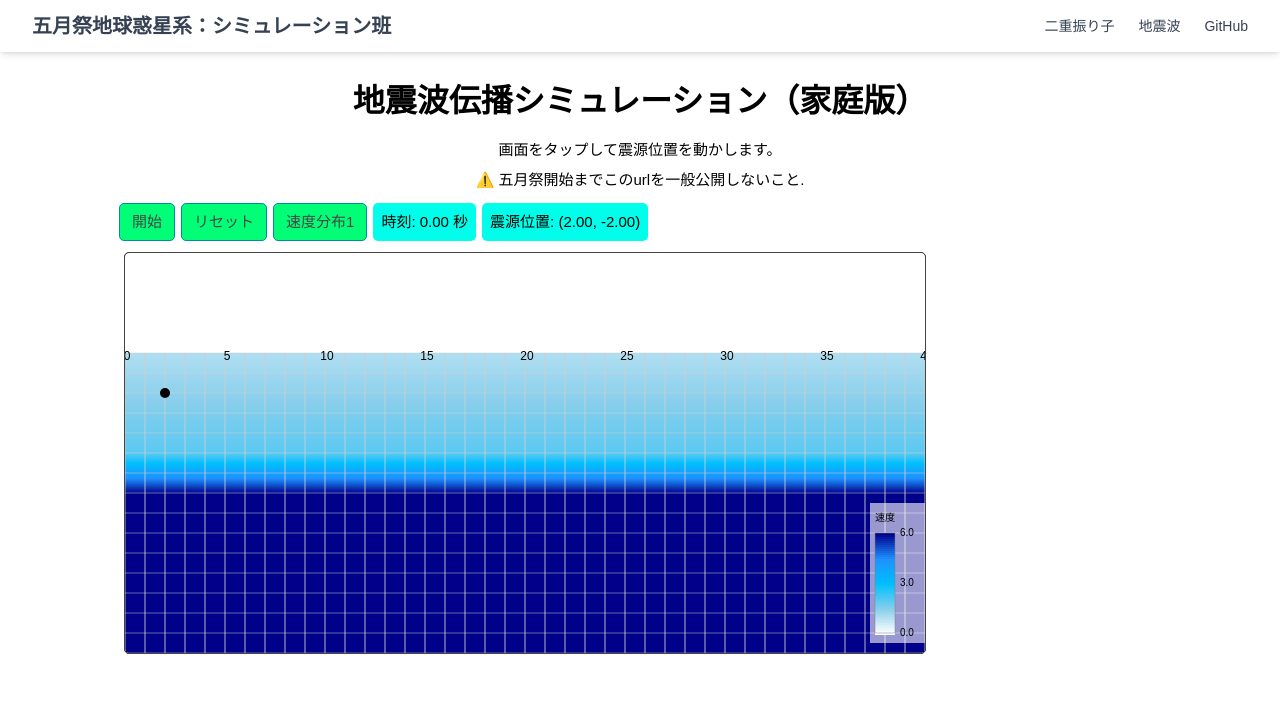
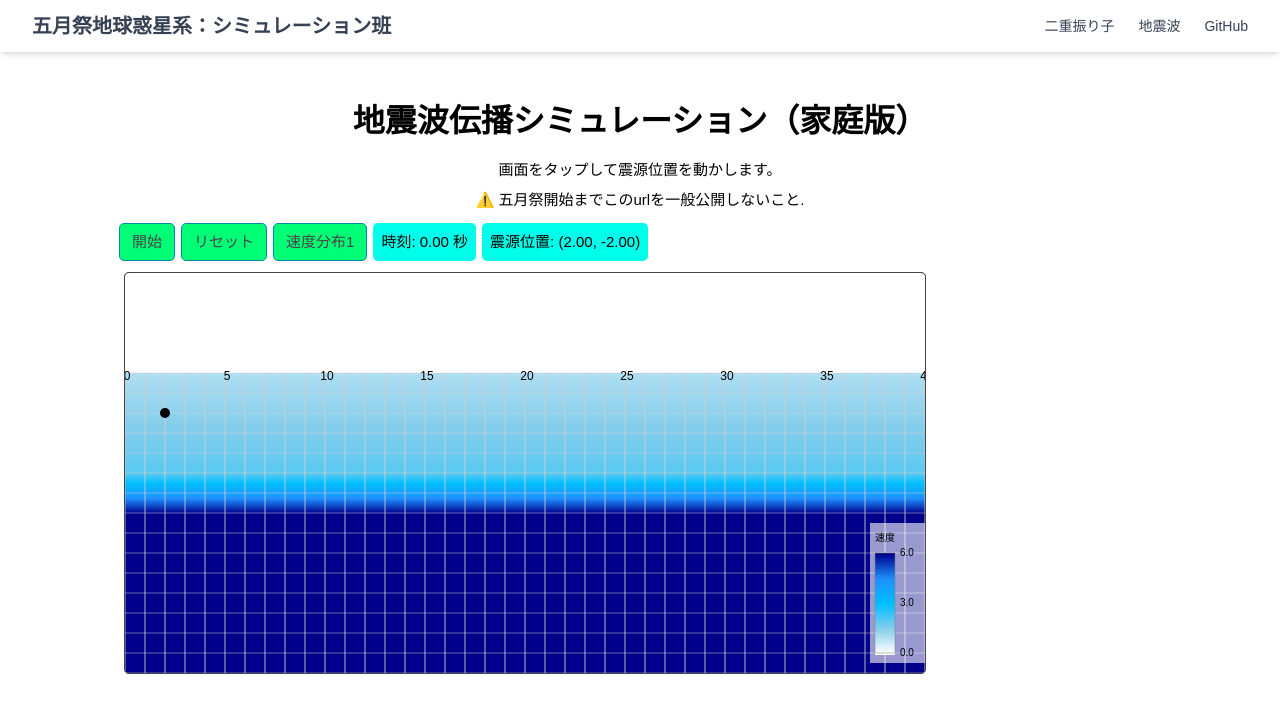
Before and after one commit to chiwaku-wakwak/chiwaku-simulation, a Next.js app: page /seismic in a window 1280 px wide. Shown: the top 712 px of the page. Built offline with nearby package versions, Linux system fonts and the light colour scheme.

Commit message:
レスポンシブ対応

```diff
--- a/src/app/page.tsx
+++ b/src/app/page.tsx
@@ -9,7 +9,7 @@ export default function Home() {
   return (
     <div className="flex flex-col min-h-screen">
       <Header />
-      <main className="flex-grow pt-20 px-4">
+      <main className="flex-grow pt-25 px-4">
         <h1 className="text-2xl font-bold mb-4">
           シミュレーション班・公式ページへようこそ
         </h1>
--- a/src/app/pendulum/page.tsx
+++ b/src/app/pendulum/page.tsx
@@ -8,7 +8,7 @@ const App: React.FC = () => {
     <>
       <Header />
       {/* pt-20 = padding-top: 5rem (＝約80px。Header 高さに応じて調整) */}
-      <main className="pt-20 px-4">
+      <main className="pt-25 px-4">
         <h1 className="text-2xl font-semibold mb-4">
           二重振り子シミュレーション（家庭版）
         </h1>
--- a/src/app/seismic/page.tsx
+++ b/src/app/seismic/page.tsx
@@ -7,7 +7,7 @@ const App: React.FC = () => {
   return (
     <>
       <Header />
-      <main className="pt-20 px-4">
+      <main className="pt-25 px-4">
         <h1 className="text-2xl font-bold mb-4">
           地震波伝播シミュレーション（家庭版）
         </h1>
```
